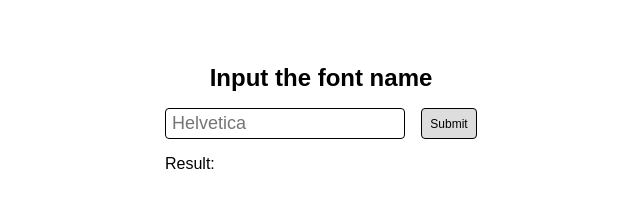
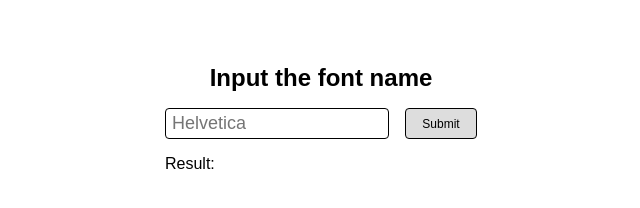
Before and after one commit to Crayfisher-zari/can-i-use-the-font, a website built with Vite: page index.html in a window 1280 px wide. Shown: the full height of the page, 319-959 px from the left. Built offline with nearby package versions, Linux system fonts and the light colour scheme.

Commit message:
スタイル調整

```diff
--- a/package.json
+++ b/package.json
@@ -5,7 +5,7 @@
   "type": "module",
   "author": "Nishihara Tsubasa",
   "scripts": {
-    "dev": "vite",
+    "dev": "vite --host",
     "build": "tsc && vite build",
     "build-docs": "tsc && vite build --mode doc",
     "preview": "vite preview"
--- a/src/style.css
+++ b/src/style.css
@@ -32,7 +32,7 @@ h1{
 
 input{
   display: block;
-  width: 240px;
+  width: 224px;
   padding: 4px 6px;
   border-radius: 4px;
   font-size: 18px;
@@ -42,13 +42,15 @@ input{
 }
 
 button{
-  width: 56px;
+  width: 72px;
   font-size: 12px;
   border-radius: 4px;
   border: 1px solid #000;
   background-color: #ddd;
   cursor: pointer;
   transition: background-color 0.2s;
+  color: #000;
+  text-align: center;
 }
 
 button:hover{
```
